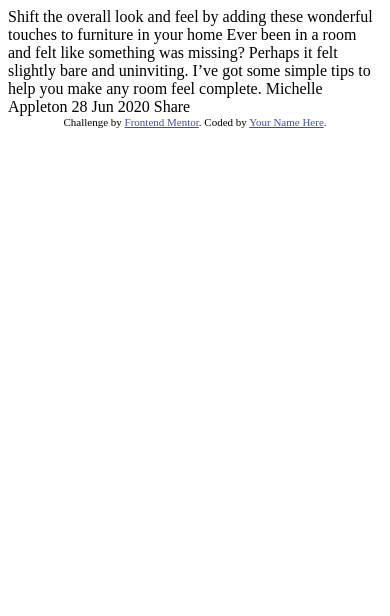
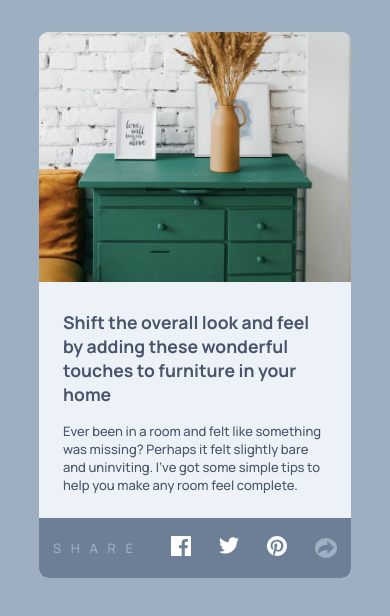
Before and after one commit to Ataize/article-preview-component-master, a plain HTML site: page index.html in a window 390 px wide. Drawn offline with Linux system fonts and the light colour scheme.

Commit message:
Mobile html and css

```diff
--- a/index.html
+++ b/index.html
@@ -7,30 +7,71 @@
   <link rel="icon" type="image/png" sizes="32x32" href="./images/favicon-32x32.png">
 
   <title>Frontend Mentor | Article preview component</title>
+  <link rel="stylesheet" href="style.css">
 
-  <!-- Feel free to remove these styles or customise in your own stylesheet 👍 -->
-  <style>
-    .attribution { font-size: 11px; text-align: center; }
-    .attribution a { color: hsl(228, 45%, 44%); }
-  </style>
+
 </head>
 <body>
 
-  Shift the overall look and feel by adding these wonderful
-  touches to furniture in your home
+  <article class="card">
+    <picture>
+      <img class="card__image" src="./assets/images/drawers.jpg" alt="Foto de um móvel com decoração">
+    </picture>
 
-  Ever been in a room and felt like something was missing? Perhaps
-  it felt slightly bare and uninviting. I’ve got some simple tips
-  to help you make any room feel complete.
+    <main>
 
-  Michelle Appleton
-  28 Jun 2020
+      <section class="card__container">
 
-  Share
+        <h1 class="card__container-title">Shift the overall look and feel by adding these wonderful
+          touches to furniture in your home</h1>
+        <p class="card__container-description">Ever been in a room and felt like something was missing? Perhaps
+          it felt slightly bare and uninviting. I’ve got some simple tips
+          to help you make any room feel complete.</p>
 
-  <div class="attribution">
+      </section>
+
+      <section class="card__rodape hidden">
+          <div class="card__rodape-user">
+
+            <img class="card__rodape-perfil" src="./assets/images/avatar-michelle.jpg" alt="Foto de perfil de Michelle">
+
+            <div>
+
+              <p class="card__rodape-name">Michelle Appleton</p>
+              <p class="card__rodape-date">28 Jun 2020</p>
+            </div>
+          </div>
+
+
+
+          <picture class="card__rodape-share" >
+            <img src="./assets/images/icon-share.svg" alt="Share Icon">
+          </picture>
+
+        </section>
+    </main>
+    <div class="card__share">
+
+        <p> SHARE</p>
+        <a href="#"><img src="./assets/images/icon-facebook.svg" alt="Facebook Icon"></a>
+        <a href="#"><img src="./assets/images/icon-twitter.svg" alt="Twitter Icon"></a>
+        <a href="#"><img src="./assets/images/icon-pinterest.svg" alt="Pinterest Icon"></a>
+        <picture class="card__rodape-share">
+
+          <img src="./assets/images/icon-share.svg" alt="Share Icon">
+        </picture>
+
+
+    </div>
+
+
+
+  </article>
+
+
+  <!-- <div class="attribution">
     Challenge by <a href="https://www.frontendmentor.io?ref=challenge" target="_blank">Frontend Mentor</a>.
     Coded by <a href="#">Your Name Here</a>.
-  </div>
+  </div> -->
 </body>
 </html>
--- /dev/null
+++ b/style.css
@@ -0,0 +1,83 @@
+@import url('https://fonts.googleapis.com/css2?family=Manrope:wght@200..800&display=swap');
+:root{
+    --very-dark-grayish-blue: hsl(217, 19%, 35%);
+    --desaturated-darkd-blue: hsl(214, 17%, 51%);
+    --grayish-blue: hsl(212, 23%, 69%);
+    --light-grayish-blue: hsl(210, 46%, 95%);
+}
+*{
+    margin: 0;
+    padding: 0;
+    box-sizing: border-box;
+}
+body{
+    background-color: var(--grayish-blue);
+    width: 100%;
+    font-family: "Manrope", sans-serif;
+    font-weight: 500;
+    font-size: 13px;
+    color: var(--very-dark-grayish-blue);
+
+}
+article{
+    margin: 2rem auto;
+    width: 80%;
+    background-color: var(--light-grayish-blue);
+    border-radius: .6rem;
+}
+main{
+    padding: 1.5rem;
+}
+.card__image{
+    width: 100%;
+    border-radius: .6rem .6rem 0 0;
+}
+.card__container-title{
+    margin-bottom: 1rem;
+    font-size: 1.1rem;
+    font-weight: 700;
+}
+.card__rodape{
+    display: flex;
+    width: 100%;
+    justify-content: space-between;
+    margin-top: .7rem;
+    /* Aplicar quando tiver hidden */
+    /* background-color: var(--very-dark-grayish-blue); */
+}
+.card__rodape-user{
+    display: flex;
+    width: 60%;
+    justify-content: space-between;
+    align-items: center;
+}
+.card__rodape-perfil{
+    width: 50px;
+    border-radius: 100%;
+}
+.card__rodape-share{
+    align-self: center;
+    background-color: var(--grayish-blue);
+    height: 20px;
+    border-radius: 100%;
+    display: flex;
+    justify-content: center;
+    padding: .2rem;
+}
+.card__share{
+    width: 100%;
+    display: flex;
+    justify-content: space-around;
+    background-color: var(--desaturated-darkd-blue);
+    height: 60px;
+    align-items: center;
+    border-radius: 0 0 .6rem .6rem;
+}
+.card__share p{
+    color: var(--grayish-blue);
+    letter-spacing: .6rem;
+}
+
+.hidden{
+    display: none;
+}
```
Also changed, not shown: assets/images/avatar-michelle.jpg (renamed from images/avatar-michelle.jpg), assets/images/drawers.jpg (renamed from images/drawers.jpg), assets/images/favicon-32x32.png (renamed from images/favicon-32x32.png), assets/images/icon-facebook.svg (renamed from images/icon-facebook.svg), assets/images/icon-pinterest.svg (renamed from images/icon-pinterest.svg), assets/images/icon-share.svg (renamed from images/icon-share.svg), assets/images/icon-twitter.svg (renamed from images/icon-twitter.svg).
